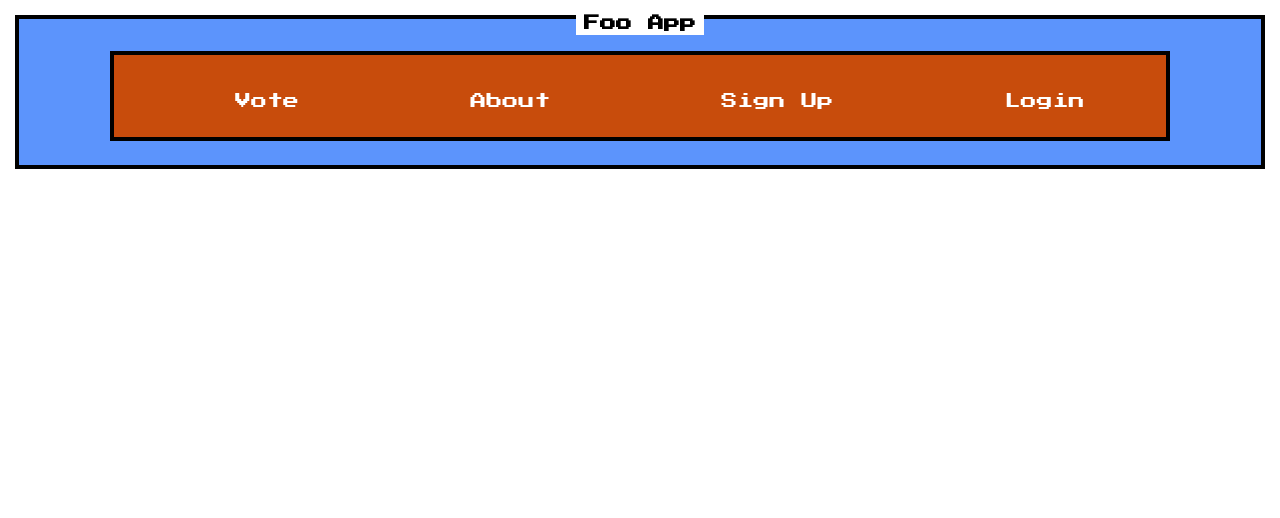
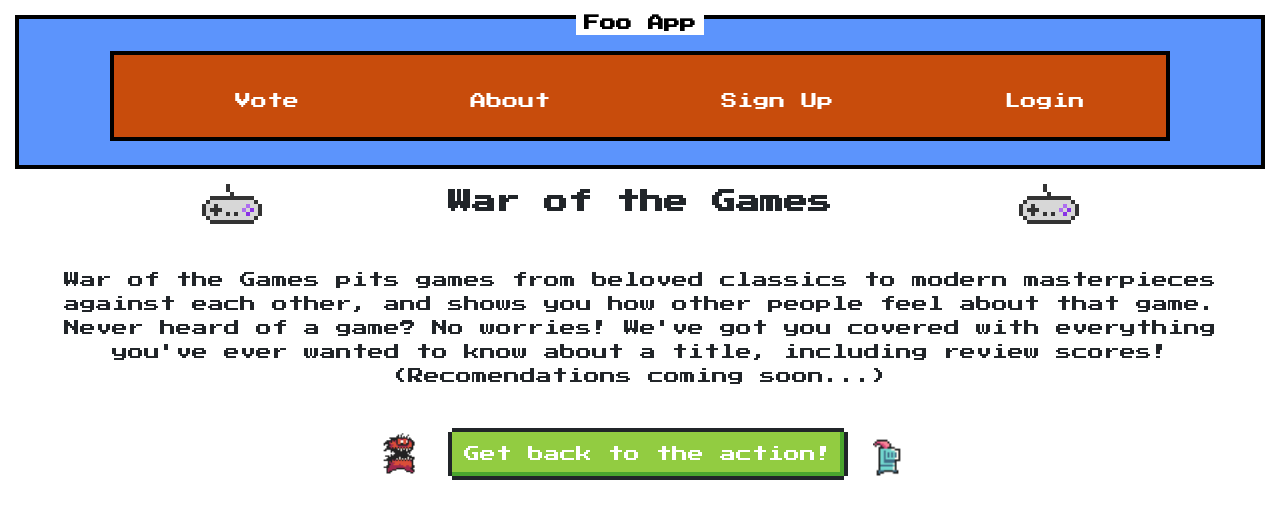
Before and after one commit to thinkful-ei27/war-of-the-games, a React app in the folder client/: page /about in a window 1280 px wide. Built offline with nearby package versions, Linux system fonts and the light colour scheme; no server answers.

Commit message:
about page

```diff
--- /dev/null
+++ b/client/src/components/about.js
@@ -0,0 +1,35 @@
+import React from 'react';
+import { Link } from 'react-router-dom';
+import demon from '../assets/demon.png'
+import knight from '../assets/knight.png'
+import './styles/about.css'
+export default class AboutPage extends React.Component {
+  render() {
+    return (
+      <>
+        <section className="about-page-section">
+          <div className="about-page-div">
+            <i className="snes-logo"></i>
+            <h1>War of the Games</h1>
+            <i className="snes-logo"></i>
+          </div>
+        </section>
+        <section className="about-page-text-section">
+          <p className="about-page-text">
+            War of the Games pits games from beloved classics to modern masterpieces against each other,
+            and shows you how other people feel about that game. Never heard of a game? No worries! We've got
+            you covered with everything you've ever wanted to know about a title, including review scores!
+            (Recomendations coming soon...)
+          </p>
+        </section>
+        <section className="about-page-btns">
+          <Link to="/">
+            <img className="about-img" src={demon} />
+            <button type="button" className="nes-btn is-success">Get back to the action!</button>
+            <img className="about-img" src={knight} />
+          </Link>
+        </section>
+      </>
+    )
+  }
+}
--- a/client/src/components/app.js
+++ b/client/src/components/app.js
@@ -6,6 +6,7 @@ import HeaderBar from './header-bar';
 import LandingPage from './landing-page';
 import Dashboard from './dashboard';
 import RegistrationPage from './registration-page';
+import AboutPage from './about';
 import { refreshAuthToken } from '../actions/auth';
 
 export class App extends React.Component {
@@ -46,6 +47,7 @@ export class App extends React.Component {
         <Route exact path="/dashboard" component={Dashboard} />
         <Route exact path="/login" component={LoginForm} />
         <Route exact path="/register" component={RegistrationPage} />
+        <Route exact path="/about" component={AboutPage} />
       </div>
     );
   }
--- a/client/src/components/signupPrompt.js
+++ b/client/src/components/signupPrompt.js
@@ -19,6 +19,14 @@ export class SignupPrompt extends React.Component {
             Sign up
           </button>
         </Link>
+        <Link to="/login">
+          <button
+            id="sign-up-prompt-btn"
+            className="nes-btn is-primary"
+            type="button">
+            Log in
+          </button>
+        </Link>
       </div>
     )
   }
--- /dev/null
+++ b/client/src/components/styles/about.css
@@ -0,0 +1,24 @@
+.about-page-div{
+  display: flex;
+  justify-content: space-evenly;
+}
+
+.about-page-section{
+  margin-left: 15px;
+  margin-right: 15px;
+}
+
+.about-page-text{
+  text-align: center;
+  margin: 40px;
+}
+
+.about-page-btns{
+  text-align: center;
+}
+
+.about-img{
+    padding-left: 25px;
+    padding-right: 25px;
+    height: 50px;
+}
--- a/client/src/components/styles/signupPrompt.css
+++ b/client/src/components/styles/signupPrompt.css
@@ -26,5 +26,5 @@
 }
 
 #sign-up-prompt-btn{
-
+ margin-bottom: 30px;
 }
```
Also changed, not shown: client/src/assets/demon.png (added), client/src/assets/knight.png (added).
